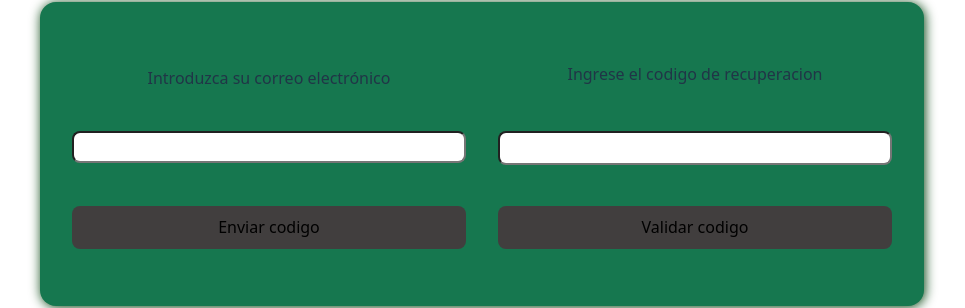
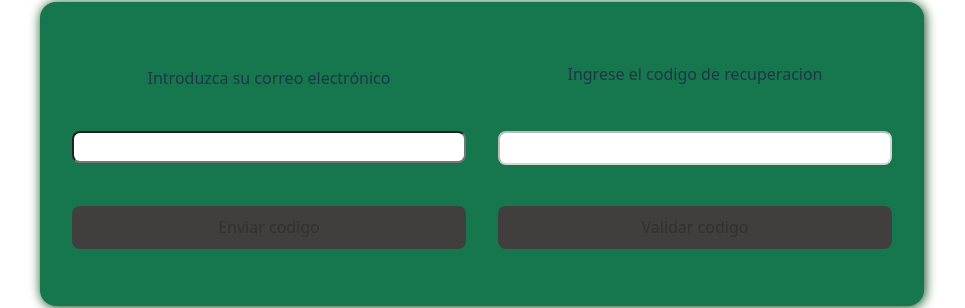
Before and after one commit to jimendezm/banco-damena, a React app in the folder frontend/: page /recuperacion in a window 1280 px wide. Shown: the part 274-582 px from the top of the page, without its empty margins (158-1123 px from the left). Built offline with nearby package versions, Linux system fonts and the light colour scheme; the HTML template or start-up script is replaced by a standard one.

Commit message:
Validando correo y codigo para restablecer contrasenia

```diff
--- a/frontend/src/pages/Recuperacion.jsx
+++ b/frontend/src/pages/Recuperacion.jsx
@@ -1,19 +1,56 @@
 import { useState } from "react";
 import styles from './Recuperacion.module.css'
 import logo from '../assets/Damena-logo-original.png'
+import { useNavigate } from "react-router-dom";
+
 function Recuperacion(){
+    const navigate = useNavigate();
+    const [email, setEmail] = useState("");
+
+    const [codigo,setCodigo] = useState("")
+
+    const[codigoEnviado, setCodigoEnviado] = useState(false);
+
+    const handleEnviarCodigo = () => {
+        setCodigoEnviado(true);
+    };
+
+    const  handleValidarCodigo = () => {
+        if(/^\d{6}$/.test(codigo)){
+            window.alert("codigo correctto");
+            navigate("/restablecer");
+        } else {
+            window.alert("El codigo debe de tener 6 digitos")
+        }
+    };
+    const validarEmail = (correo) => {
+        const regex = /^[^\s@]+@[^\s@]+\.[^\s@]+$/;
+        return regex.test(correo);
+    };
+
     return(
         <div className={styles.contenedor} id="contenedor">
+
             <img className={styles.logoDamena}  src={logo} alt="" />
+
             <h2 className={styles.tituloRecuperacion}>Recuperacion contraseña</h2>
+
             <section className={styles.seccionRecuperacion} id="seccionRecuperacion">
+
                 <label className={styles.labelCorreo} htmlFor="" id="labelCorreo">Introduzca su correo electrónico</label>
-                <input className={styles.inputEmailUsuario} id="textoEmailUsuario" type="text" />
-                <button className={styles.botonEnviarCodigo} id="botonEnviarCodigo">Enviar codigo</button>
+
+                <input className={styles.inputEmailUsuario}  type="email" value={email} onChange={(e) => setEmail(e.target.value)}/>
+
+                <button className={styles.botonEnviarCodigo} onClick={handleEnviarCodigo} disabled = {!validarEmail(email) || codigoEnviado} id="botonEnviarCodigo">Enviar codigo</button>
+
                 <label className={styles.labelRecuperacion} htmlFor="" id="labelRecuperacion">Ingrese el codigo de recuperacion</label>
-                <input className={styles.inputCodigo} id="textoCodigo" type="text" />
-                <button className={styles.botonValidacion} id="botonValidacion">Validar codigo</button>
+
+                <input className={styles.inputCodigo} disabled = {!codigoEnviado} value={codigo} onChange={(e) => setCodigo(e.target.value)} id="textoCodigo" type="number" />
+
+                <button  className={styles.botonValidacion} onClick={handleValidarCodigo} disabled = {!codigoEnviado} id="botonValidacion">Validar codigo</button>
+
             </section>
+
         </div>
     );
 }
--- a/frontend/src/pages/Recuperacion.module.css
+++ b/frontend/src/pages/Recuperacion.module.css
@@ -52,6 +52,7 @@ button{
 }
 input{
     border-radius: 0.5rem;
+    color: black;
 }
 h2{
     color:black;
```
